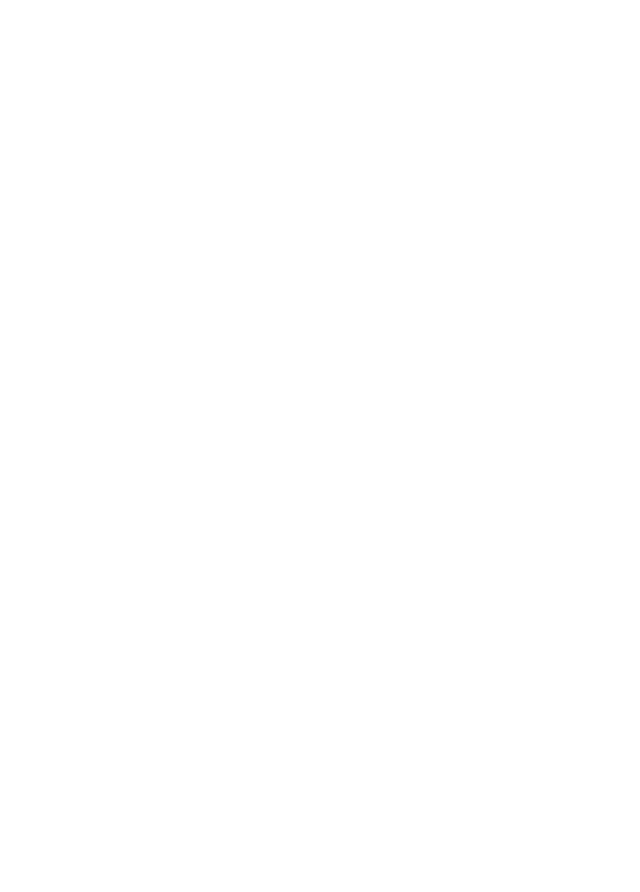
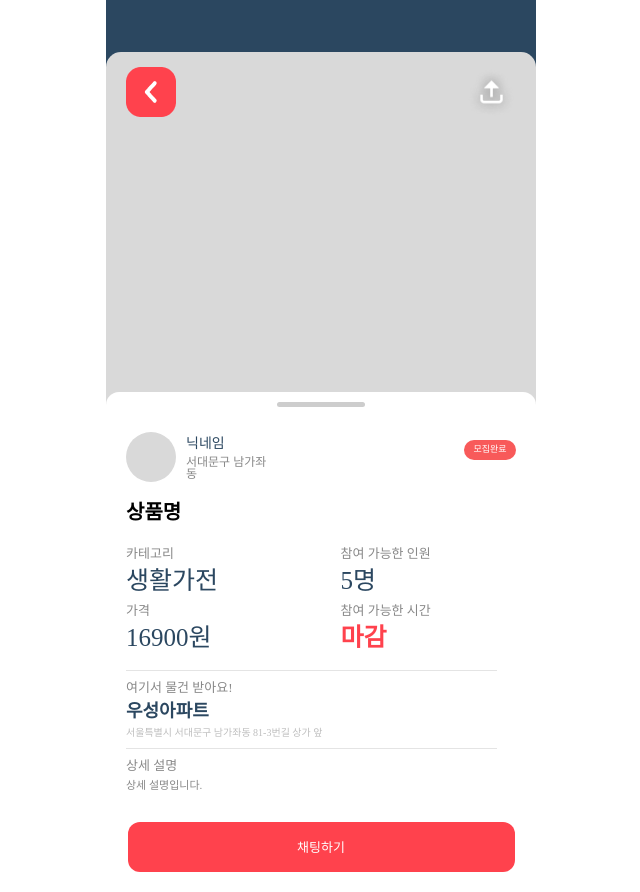
Before and after one commit to moa-moa-service/moamoa-frontend, a React (Vite) app: page /product in a window 1280 px wide. Before the commit this address had no page. Shown: the whole page, without its empty margins (319-959 px from the left). Before the commit the page ends 800 px from the top, so only its background shows below. Built offline with nearby package versions, Linux system fonts and the light colour scheme.

Commit message:
feat: 상품페이지 메인화면 구현

```diff
--- a/src/App.jsx
+++ b/src/App.jsx
@@ -1,7 +1,7 @@
 import MainPage from './app/MainPage/MainPage.main.jsx'
 import CategoryDetailPage from './app/MainPage/MainPage.CategoryDetailPage.jsx'
 import LoginPageComponent from './app/LoginPage/LoginPage.main.jsx'
-
+import ProductPage from './app/ProductPage/ProductPage.main.jsx'
 import {
   Route,
   Routes,
@@ -16,6 +16,7 @@
       <Route path="/" element={<MainPage />} />
       <Route path='/detail' element={<CategoryDetailPage />} />
       <Route path="/login" element={<LoginPageComponent />} />
+      <Route path="/product" element={<ProductPage />} />
     </Routes>
     </>
   )
--- /dev/null
+++ b/src/app/ProductPage/ProductPage.main.info.jsx
@@ -0,0 +1,49 @@
+import * as itemS from "./styled/ProductPage.main.info.style"
+
+function Info() {
+    return(
+        <>
+            <itemS.InfoContainer>
+                <itemS.HomeIndicator></itemS.HomeIndicator>
+                <itemS.UserInfoContainer>
+                    <itemS.UserInfo>
+                        <itemS.UserIcon></itemS.UserIcon>
+                        <itemS.UserText>
+                            <itemS.UserNickname>닉네임</itemS.UserNickname>
+                            <itemS.UserAddress>서대문구 남가좌동</itemS.UserAddress>
+                        </itemS.UserText>
+                    </itemS.UserInfo>
+                    <itemS.DoneIcon>모집완료</itemS.DoneIcon>
+                </itemS.UserInfoContainer>
+                <itemS.ProductName>상품명</itemS.ProductName>
+                <itemS.ProductInfoContainer>
+                    <itemS.ProductInfo>
+                        <itemS.ProductInfoTitle>카테고리</itemS.ProductInfoTitle>
+                        <itemS.ProductInfoValue>생활가전</itemS.ProductInfoValue>
+                    </itemS.ProductInfo>
+                    <itemS.ProductInfo>
+                        <itemS.ProductInfoTitle>참여 가능한 인원</itemS.ProductInfoTitle>
+                        <itemS.ProductInfoValue type="InProgress">5명</itemS.ProductInfoValue>
+                    </itemS.ProductInfo>
+                    <itemS.ProductInfo>
+                        <itemS.ProductInfoTitle>가격</itemS.ProductInfoTitle>
+                        <itemS.ProductInfoValue>16900원</itemS.ProductInfoValue>
+                    </itemS.ProductInfo>
+                    <itemS.ProductInfo>
+                        <itemS.ProductInfoTitle>참여 가능한 시간</itemS.ProductInfoTitle>
+                        <itemS.ProductInfoValue type="Done">마감</itemS.ProductInfoValue>
+                    </itemS.ProductInfo>
+                </itemS.ProductInfoContainer>
+                <itemS.Line></itemS.Line>
+                <itemS.ProductInfoTitle>여기서 물건 받아요!</itemS.ProductInfoTitle>
+                <itemS.addressText>우성아파트</itemS.addressText>
+                <itemS.addressDetailText>서울특별시 서대문구 남가좌동 81-3번길 상가 앞</itemS.addressDetailText>
+                <itemS.Line></itemS.Line>
+                <itemS.ProductInfoTitle>상세 설명</itemS.ProductInfoTitle>
+                <itemS.ProductDetailText>상세 설명입니다.</itemS.ProductDetailText>
+            </itemS.InfoContainer>
+        </>
+    )
+}
+
+export default Info
--- /dev/null
+++ b/src/app/ProductPage/ProductPage.main.jsx
@@ -0,0 +1,26 @@
+import * as itemS from "./styled/ProductPage.main.style"
+import backIcon from "../../../public/ProductPage/back.png"
+import ProductInfo from "./ProductPage.main.info"
+
+// import * as itemS from "./styled/MainPage.main.style"
+// import SearchImg from "./public/MainPage/Search.png"
+// import CategoryList from "./MainPage.main.CategoryList"
+
+function ProductPage() {
+    return (
+        <>
+            <itemS.ProductPageContainer>
+                <itemS.ImgContainer>
+                    <itemS.IconContainer>
+                        <img src="../../../public/ProductPage/back.png" alt="back Icon"/>
+                        <img src="../../../public/ProductPage/button_share.png" alt="share button" />
+                    </itemS.IconContainer>
+                </itemS.ImgContainer>
+                <ProductInfo></ProductInfo>
+                <itemS.ChatBtn>채팅하기</itemS.ChatBtn>
+            </itemS.ProductPageContainer>
+        </>
+    )
+}
+
+export default ProductPage
--- /dev/null
+++ b/src/app/ProductPage/styled/ProductPage.main.info.style.js
@@ -0,0 +1,150 @@
+import styled from "styled-components";
+
+export const InfoContainer = styled.div`
+    background-color: #FFFFFF;
+    width: 430px;
+    height: 500px;
+    margin-top: -130px;
+    border-top-left-radius : 13px;
+    border-top-right-radius: 13px;
+    display: flex;
+    flex-direction: column;
+    padding: 0 20px;
+    box-sizing: border-box;
+    overflow-y: scroll;
+
+    &::-webkit-scrollbar {
+        display: none;
+    }
+`
+
+export const HomeIndicator = styled.div`
+    width: 88px;
+    height: 5px;
+    margin: 10px auto;
+    border-radius: 3px;
+    background-color: #CDCDCD;
+`
+
+export const UserInfoContainer = styled.div`
+    display: flex;
+    justify-content: space-between;
+    align-items: center;
+`
+
+export const UserInfo = styled.div`
+    width: 100%;
+    height: 50px;
+    margin-top: 15px;
+    display: flex;
+`
+
+export const UserIcon = styled.div`
+    width: 50px;
+    height: 50px;
+    border-radius: 50%;
+    background-color: #D9D9D9;
+`
+
+export const UserText = styled.div`
+    width: 90px;
+    height: 50px;
+    margin-left: 10px;
+    background-color: white;
+    display: flex;
+    flex-direction: column;
+`
+
+export const UserNickname = styled.div`
+    color: #2B4760;
+    font-size: 14px;
+    font-weight: 500;
+    margin-top: 5px;
+`
+
+export const UserAddress = styled.div`
+    color: #888888 ;
+    font-size: 12px;
+    font-weight: 200;
+    margin-top: 5px;
+`
+
+export const DoneIcon = styled.div`
+    width: 60px;
+    height: 20px;
+    background-color: #F85A5A;
+    color: #FFFFFF;
+    font-size: 9px;
+    display: flex;
+    justify-content: center;
+    align-items: center;
+    border-radius: 10px;
+`
+
+export const ProductName = styled.div`
+    font-size: 20px;
+    font-weight: 600;
+    margin-top: 20px;
+    color: #000000;
+`
+
+export const ProductInfoContainer = styled.div`
+    width: 100%;
+    height: 113px;
+    margin-top: 25px;
+    display: flex;
+    flex-wrap: wrap;
+    justify-content: space-between;
+    align-items: center;
+`
+
+export const ProductInfo = styled.div`
+    width: 45%;
+    height: 57px;
+`
+
+export const ProductInfoTitle = styled.div`
+    color: #888888;
+    font-weight: 500;
+    font-size: 13px;
+    margin-bottom: 8px;
+`
+
+export const ProductInfoValue = styled.div`
+    font-size: 25px;
+    ${(props) =>
+        props.type === 'Done'
+        ? `
+            color: #FF424D ;
+            font-weight: 600 ;
+        ` : `
+            color:  #2B4760;
+            font-weight: 400;
+        `
+    }
+`
+
+export const Line = styled.div`
+    width: 95%;
+    height: 1px;
+    background-color: #E4E4E4;
+    margin: 10px 0 ;
+`
+
+export const addressText = styled.div`
+    font-size: 18px;
+    font-weight: 600;
+    color: #2B4760;
+    margin-bottom: 8px;
+`
+
+export const addressDetailText = styled.div`
+    font-size: 10px;
+    color: #BEBEBE ;
+`
+
+export const ProductDetailText = styled.div`
+    color: #888888 ;
+    font-size: 11px;
+    margin-bottom: 100px;
+`
--- /dev/null
+++ b/src/app/ProductPage/styled/ProductPage.main.style.js
@@ -0,0 +1,42 @@
+import styled from "styled-components";
+
+export const ProductPageContainer = styled.div`
+    display: flex;
+    flex-direction: column;
+    background-color: #2B4760;
+    position: relative;
+`
+
+export const ImgContainer = styled.div`
+    /* width: 100%; */
+    width: 430px;
+    height: 470px;
+    /* margin: 67px 25px 25px 25px; */
+    margin-top: 52px;
+    background-color: #D9D9D9;
+    border-radius: 15px;
+`
+
+export const IconContainer = styled.div`
+    height: 50px;
+    margin: 15px 20px;
+    border-radius: 15px;
+    display: flex;
+    justify-content: space-between;
+`
+
+export const ChatBtn = styled.div`
+    width: 90%;
+    height: 50px;
+    background-color: #FF424D;
+    border-radius: 12px;
+    color: #FFFFFF ;
+    display: flex;
+    justify-content: center;
+    align-items: center;
+    font-size: 13px;
+    font-weight: 500;
+    position: absolute;
+    bottom: 20px;
+    left: 5%;
+`
```
Also changed, not shown: public/ProductPage/back.png (added), public/ProductPage/button_share.png (added).
